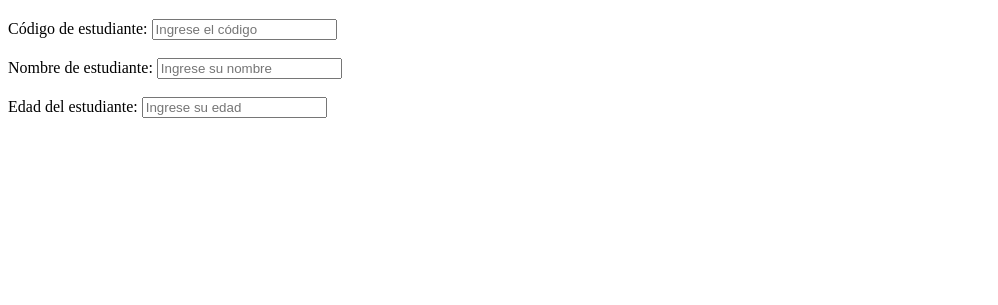
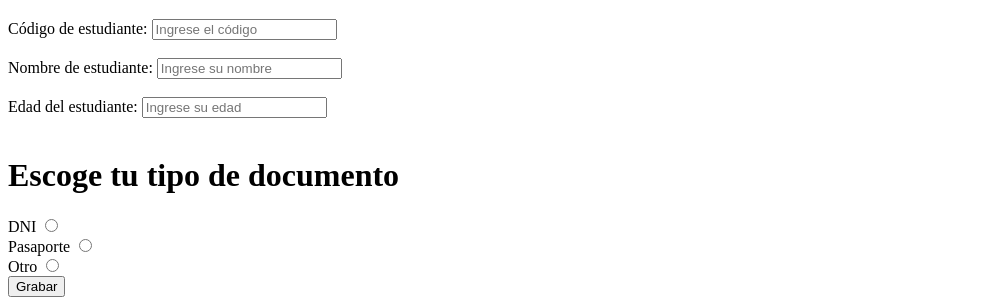
Before and after one commit to Dietmar1316/lunes07.github.io, a plain HTML site: page index.html in a window 1280 px wide. Shown: the part 576-881 px from the top of the page, without its empty margins (0-998 px from the left). Before the commit the page ends 800 px from the top, so only its background shows below. Drawn offline with Linux system fonts and the light colour scheme.

Commit message:
Update index.html

```diff
--- a/index.html
+++ b/index.html
@@ -18,14 +18,33 @@
 
         <h2><button><a href="https://www.friv.com/">CLICK AQUÍ PARA JUGAR</a></button></h2>
 
-        <form>
+        <!--Este es mi formulario-->
+        <form action="index2.html">
+
+            <!--Este es el titulo de mi formulario-->
             <h1 style="color: green">Mi primer formulario</h1>
             <label for="codigo">Código de estudiante:</label>
             <input type="text" name="codigo" id="codigo" placeholder="Ingrese el código"><br><br>
+
             <label for="nombre">Nombre de estudiante:</label>
             <input type="text" name="nombre" id="nombre" placeholder="Ingrese su nombre"><br><br>
-            <label for="edad">Edad del estudiante:</label>
+
+            <label for="otro">Edad del estudiante:</label>
             <input type="text" name="edad" id="edad" placeholder="Ingrese su edad"><br><br>
+
+            <h1>Escoge tu tipo de documento</h1>
+            <label for="dni">DNI</label>
+            <input type="radio" id="dni" name="tipo_documento"> <br>
+
+            <label for="pasaporte">Pasaporte</label>
+            <input type="radio" id="pasaporte" name="tipo_documento"> <br>
+
+            <label for="otro">Otro</label>
+            <input type="radio" id="otro" name="tipo_documento"> <br>
+
+            <input type="submit" value="Grabar">
+
+        </form>
         </form>
 </body>
 </html>
```
